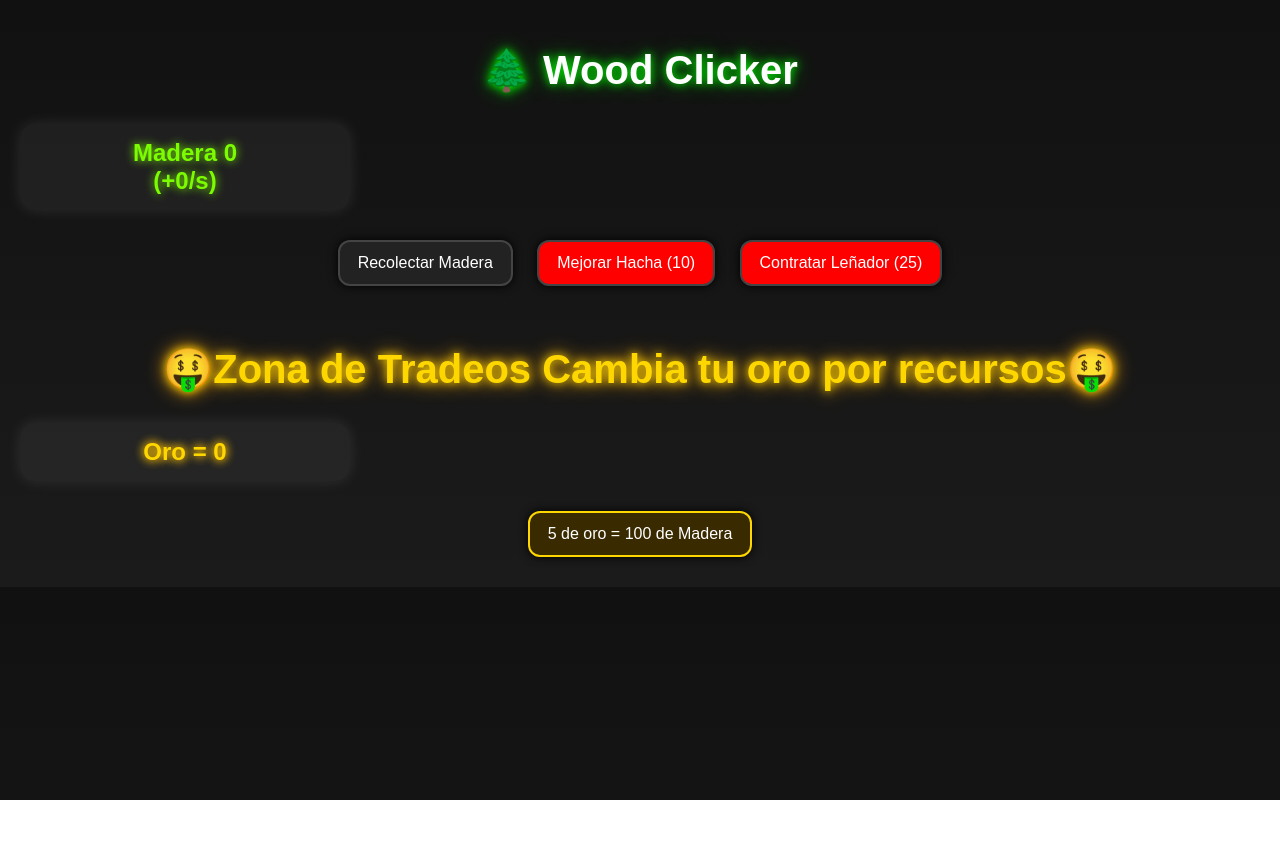
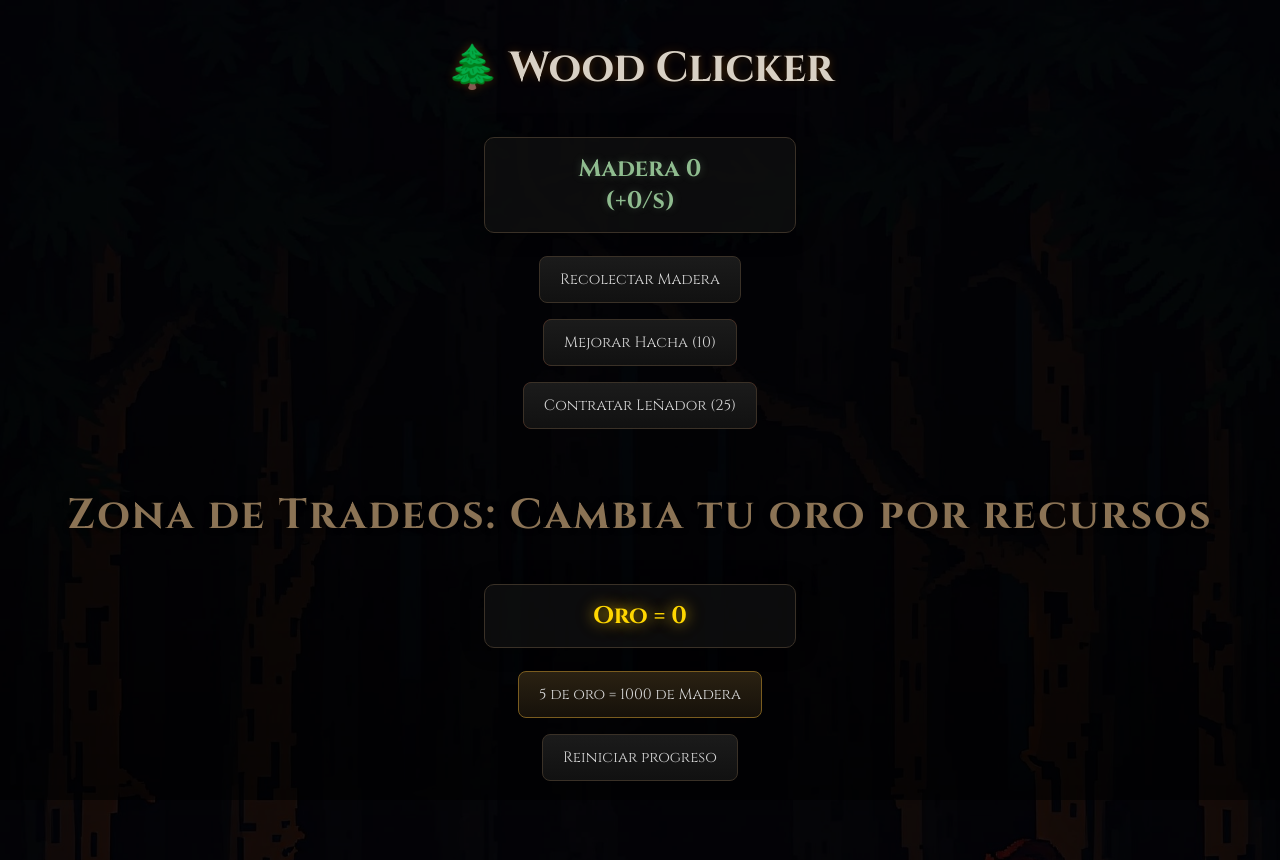
Before and after one commit to pedropr35/wood-clicker1, a plain HTML site: page index.html in a window 1280 px wide. Before the commit the page ends 800 px from the top, so only its background shows below. Drawn offline with Linux system fonts and the light colour scheme.

Commit message:
Agregado un estilo Dark Fantasy

```diff
--- a/game.js
+++ b/game.js
@@ -15,6 +15,7 @@ const goldText = document.getElementById("gold");
 const tradeWood = document.getElementById("tradeWood");
 const tradeStone = document.getElementById("tradeStone");
 const tradeIron = document.getElementById("tradeIron");
+const reset = document.getElementById("reset");
 let gold = 0;
 let wood = 0;
 let woodPerClick = 1;
@@ -57,7 +58,7 @@ function updateUi() {
     else {
         workButton.style.backgroundColor = "lightgreen";
     }
-    if (wood >= 300) {
+    if (wood >= 2000) {
         stoneText.style.display = "block";
         mineButton.style.display = "inline-block";
         upgradePickaxe.style.display = "inline-block";
@@ -76,7 +77,7 @@ function updateUi() {
     else {
         stoneWorker.style.backgroundColor = "lightgreen";
     }
-    if (wood >= 500 && stone >= 300) {
+    if (wood >= 8000 && stone >= 5000) {
         ironText.style.display = "block";
         upgradeTaladro.style.display = "inline-block";
         ironWorker.style.display = "inline-block";
@@ -114,7 +115,7 @@ upgradeButton?.addEventListener("click", () => {
 workButton?.addEventListener("click", () => {
     if (wood >= workerCost) {
         wood -= workerCost;
-        woodPerSecond += 3;
+        woodPerSecond += woodPerClick;
         workerCost *= 1.5;
         updateUi();
     }
@@ -136,7 +137,7 @@ upgradePickaxe?.addEventListener("click", () => {
 });
 stoneWorker?.addEventListener("click", () => {
     if (stone >= stoneWorkCost) {
-        stonePerSecond += 3;
+        stonePerSecond += stonePerClick;
         stone -= stoneWorkCost;
         stoneWorkCost *= 1.5;
         updateUi();
@@ -159,7 +160,7 @@ upgradeTaladro?.addEventListener("click", () => {
 });
 ironWorker?.addEventListener("click", () => {
     if (iron >= ironMiner) {
-        ironPerSecond += 4;
+        ironPerSecond += ironPerClick;
         iron -= ironMiner;
         ironMiner *= 1.5;
         updateUi();
@@ -168,21 +169,21 @@ ironWorker?.addEventListener("click", () => {
 tradeWood?.addEventListener("click", () => {
     if (gold >= 5) {
         gold -= 5;
-        wood += 100;
+        wood += 1000;
         updateUi();
     }
 });
 tradeStone?.addEventListener("click", () => {
     if (gold >= 5) {
         gold -= 5;
-        stone += 75;
+        stone += 1000;
         updateUi();
     }
 });
 tradeIron?.addEventListener("click", () => {
     if (gold >= 8) {
         gold -= 8;
-        iron += 50;
+        iron += 750;
         updateUi();
     }
 });
@@ -229,6 +230,12 @@ function loadGame() {
         ironMiner = saveData.ironMiner || 50;
     }
 }
+reset?.addEventListener("click", () => {
+    if (confirm("Seguro que quieres borrar la partida?")) {
+        localStorage.removeItem("save");
+        location.reload();
+    }
+});
 setInterval(() => {
     wood += woodPerSecond;
     stone += stonePerSecond;
--- a/index.html
+++ b/index.html
@@ -5,6 +5,7 @@
         <meta charset="UTF-8">
         <title>Clicker Game</title>
     <link rel="stylesheet" href="style.css">
+    <link href="https://fonts.googleapis.com/css2?family=Cinzel:wght@400;700&display=swap" rel="stylesheet">
     </head>
 
     <body>
@@ -39,12 +40,14 @@
 
 
 
-        <h1 id="tradeos">🤑Zona de Tradeos Cambia tu oro por recursos🤑</h1>
+        <h1 id="tradeos">Zona de Tradeos: Cambia tu oro por recursos</h1>
         <h2 id="gold">Oro = 0</h2>
-        <button id="tradeWood">5 de oro = 100 de Madera</button>
-        <button id="tradeStone">5 de oro = 75 de piedra</button>
-        <button id="tradeIron">8 de oro = 50 de Hierro</button>
+        <button id="tradeWood">5 de oro = 1000 de Madera</button>
+        <button id="tradeStone">5 de oro = 1000 de piedra</button>
+        <button id="tradeIron">8 de oro = 750 de Hierro</button>
 
+
+        <button id="reset">Reiniciar progreso</button>
         <script src="game.js"></script>
     </body>
 </html>
--- a/style.css
+++ b/style.css
@@ -10,90 +10,233 @@
 #tradeIron{
     display: none;
 }
-body {
-    background: linear-gradient(
-        to bottom,
-        #111,
-        #1b1b1b
+body{
 
-    );
-    text-align: center;
-    font-family:  Arial, Arial, Helvetica, sans-serif;
-    color: white;
+    display: flex;
+
+    flex-direction: column;
+
+    align-items: center;
+
+    background-image:
+
+    linear-gradient(
+        rgba(0,0,0,0.82),
+        rgba(0,0,0,0.92)
+    ),
+
+    url("background.jpg");
+
+    background-size: cover;
+
+    background-position: center;
+
+    background-attachment: fixed;
+
+    color: #cfcfcf;
+
+    font-family: 'Cinzel', serif;
+
     margin: 0;
-    padding: 20px;
-}
-h1{
-    font-size: 40px;
-    text-shadow:
-    0 0 10px lime,
-    0 0 20px green;
-    margin-bottom: 30px;
-}
-h2{
-    background-color: rgba(255, 255, 255, 0.05);
-    border-radius: 15px;
-    padding: 15px;
-    width: 300px;
-    margin: 20px, auto;
-    box-shadow:
-    0 0 15px rgba(255, 255, 255, 0.1);
 
-}
-button{
-    background-color: #222;
-    color: #ffffff;
-    padding: 12px 18px;
-    margin: 10px;
-    border: 2px solid #444;
-    border-radius: 12px;
-    font-size: 16px;
-    cursor: pointer;
-    transition: 0,2s;
-    box-shadow: 0px 0px 10px rgba(0, 0, 0, 5);
+    padding: 30px;
 
-}
-button:hover{
-    transform: scale(1.08);
-    box-shadow: 0px 0px 15px rgba(255, 255, 255, 0.5);
-    border-color: white;
-}
-button:active{
-    transform: scale(0.95);
+    min-height: 100vh;
 }
 
+/* TITULOS */
+
+h1{
+
+    font-size: 42px;
+
+    margin-top: 10px;
+
+    margin-bottom: 25px;
+
+    color: #d8d0c4;
+
+    text-shadow:
+    0 0 10px rgba(255,140,0,0.25);
+}
+
+/* RECURSOS */
+
+h2{
+
+    background:
+    rgba(15,15,15,0.85);
+
+    border:
+    1px solid #3a3127;
+
+    border-radius: 10px;
+
+    padding: 15px 30px;
+
+    margin: 15px;
+
+    min-width: 250px;
+
+    text-align: center;
+
+    box-shadow:
+    0 0 20px rgba(0,0,0,0.6);
+
+    transition: 0.2s;
+}
+
+/* COLORES RECURSOS */
+
 #wood{
-    color: #7CFC00;
-    text-shadow: 0 0 10px #7CFC00;
+
+    color: #8fbc8f;
+
+    text-shadow:
+    0 0 8px rgba(143,188,143,0.3);
 }
 
 #stone{
-    color: lightgray;
-    text-shadow: 0 0 10px gray;
+
+    color: #9a9a9a;
+
+    text-shadow:
+    0 0 8px rgba(255,255,255,0.15);
 }
 
 #iron{
-    color: #c0c0c0;
-    text-shadow: silver;
+
+    color: #b8b8b8;
+
+    text-shadow:
+    0 0 8px rgba(200,200,200,0.15);
 }
 
 #gold{
+
     color: gold;
 
     text-shadow:
-    0 0 10px gold,
-    0 0 10px orange;
+    0 0 8px rgba(255,215,0,0.5),
+    0 0 18px rgba(255,140,0,0.3);
+
+    animation:
+    goldGlow 2s infinite alternate;
 }
+
+/* BOTONES */
+
+button{
+
+    background:
+    linear-gradient(
+        #1b1b1b,
+        #111
+    );
+
+    color: #d6d6d6;
+
+    border:
+    1px solid #3a3127;
+
+    border-radius: 8px;
+
+    padding: 12px 20px;
+
+    margin: 8px;
+
+    font-size: 15px;
+
+    font-family: 'Cinzel', serif;
+
+    cursor: pointer;
+
+    transition:
+    transform 0.15s,
+    box-shadow 0.2s,
+    border-color 0.2s;
+}
+
+/* HOVER */
+
+button:hover{
+
+    transform: scale(1.04);
+
+    border-color: #8b6a43;
+
+    box-shadow:
+    0 0 12px rgba(255,140,0,0.25);
+}
+
+/* CLICK */
+
+button:active{
+
+    transform: scale(0.96);
+}
+
+/* TRADE */
+
 #tradeos{
-    color: gold;
+
+   margin-top: 50px;
+
+    color: #8b7355;
+
     text-shadow:
-    0 0 10px gold,
-    0 0 20px orange;
-    margin-top: 50px;
+    0 0 6px rgba(0,0,0,0.6);
+
+    letter-spacing: 2px;
 }
+
 #tradeWood,
 #tradeStone,
 #tradeIron{
-    background-color: #3a2a00;
-    border: 2px solid gold;
+
+    border:
+    1px solid #7a5c1f;
+
+    background:
+    linear-gradient(
+        #2a2112,
+        #16110a
+    );
 }
+
+/* ANIMACION ORO */
+
+@keyframes goldGlow{
+
+    from{
+
+        text-shadow:
+        0 0 6px rgba(255,215,0,0.4);
+    }
+
+    to{
+
+        text-shadow:
+        0 0 16px rgba(255,215,0,0.7),
+        0 0 28px rgba(255,140,0,0.35);
+    }
+}
+
+/* SCROLL */
+
+::-webkit-scrollbar{
+
+    width: 10px;
+}
+
+::-webkit-scrollbar-track{
+
+    background: #111;
+}
+
+::-webkit-scrollbar-thumb{
+
+    background: #333;
+
+    border-radius: 10px;
+}
```
Also changed, not shown: background.jpg (added), 1 other file.
